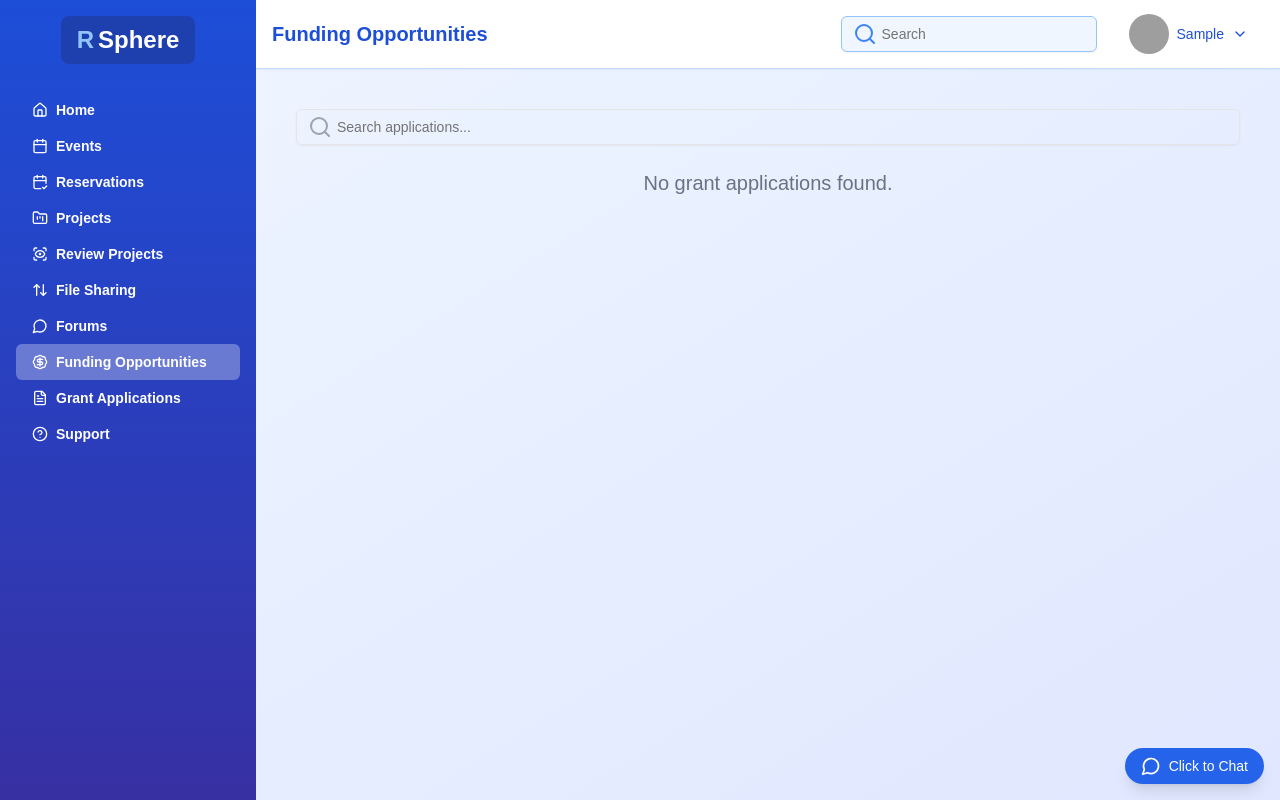
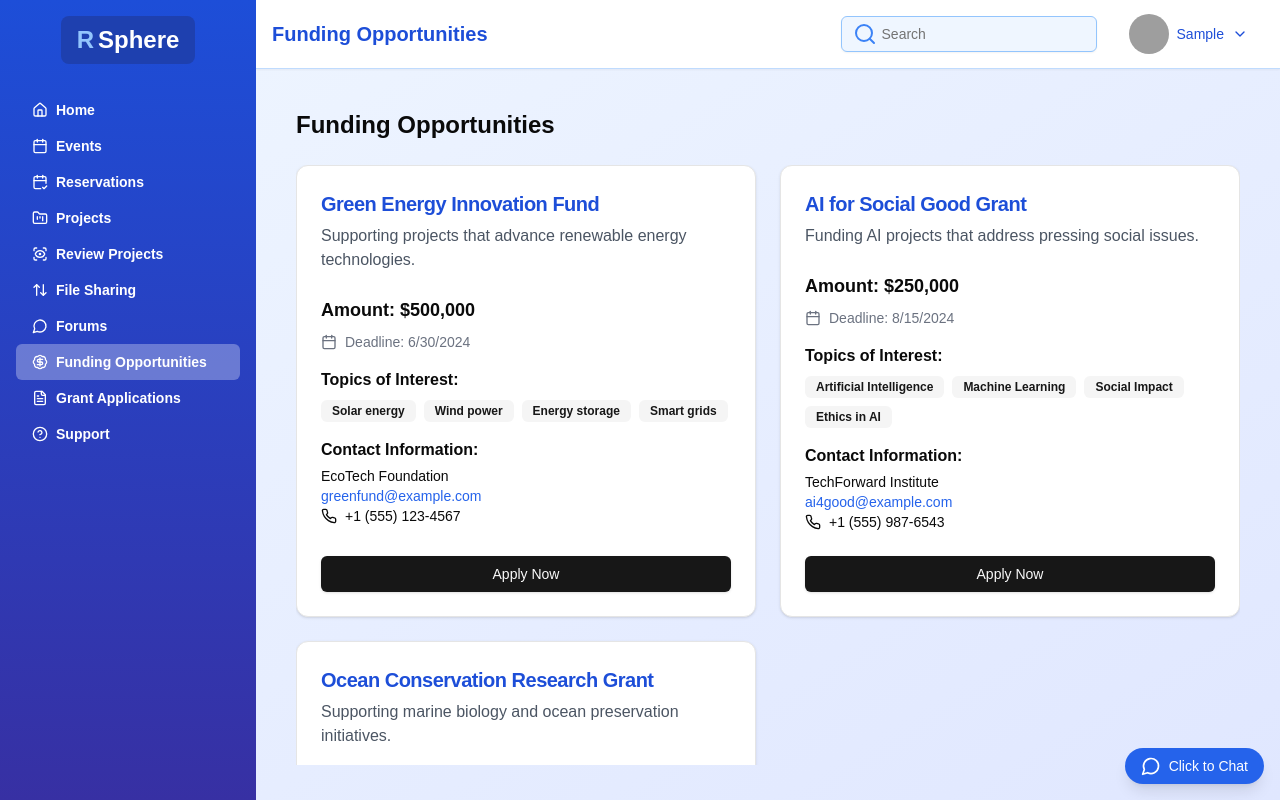
Before and after one commit to DEEP-24/wdm-research, a Next.js app: page /funding-opportunities in a window 1280 px wide. Built offline with nearby package versions, Linux system fonts and the light colour scheme; sample sign-in values are in the browser's storage; grey boxes are pictures that could not be loaded.

Commit message:
chore: add funding opportunities page

```diff
--- a/app/(dashboard)/funding-opportunities/page.tsx
+++ b/app/(dashboard)/funding-opportunities/page.tsx
@@ -3,138 +3,248 @@
 import { Badge } from "@/components/ui/badge";
 import { Button } from "@/components/ui/button";
 import { Card, CardContent, CardHeader, CardTitle } from "@/components/ui/card";
+import { ScrollArea } from "@/components/ui/scroll-area";
+import {
+  Dialog,
+  DialogContent,
+  DialogHeader,
+  DialogTitle,
+  DialogTrigger,
+} from "@/components/ui/dialog";
 import { Input } from "@/components/ui/input";
-import { ScrollArea } from "@/components/ui/scroll-area";
-import { CalendarIcon, SearchIcon } from "lucide-react";
+import { Label } from "@/components/ui/label";
+import { Textarea } from "@/components/ui/textarea";
+import { CalendarIcon, PhoneIcon, LinkIcon } from "lucide-react";
 import { useEffect, useState } from "react";
+import { toast } from "sonner";
 
-interface GrantApplication {
-  opportunity_id: number;
-  project_id: string;
-  project_title: string;
-  project_description: string;
-  request_amount: number;
-  keywords: string;
-  status: "submitted" | "under review" | "accepted" | "rejected";
-  reviewedBy?: string;
+interface FundingOpportunity {
+  id: string;
+  title: string;
+  description: string;
+  amount: number;
+  deadline: string;
+  topics: string[];
+  contactEmail: string;
+  organizationName: string;
+  phoneNumber: string;
+}
+
+interface Application {
+  opportunityId: string;
+  name: string;
+  email: string;
+  proposal: string;
+  links: string[];
 }
 
 export default function FundingOpportunities() {
-  const [applications, setApplications] = useState<GrantApplication[]>([]);
-  const [searchTerm, setSearchTerm] = useState("");
-  const [currentUser, setCurrentUser] = useState<string | null>(null);
+  const [opportunities, setOpportunities] = useState<FundingOpportunity[]>([]);
+  const [selectedOpportunity, setSelectedOpportunity] = useState<FundingOpportunity | null>(null);
+  const [links, setLinks] = useState<string[]>([]);
+  const [isDialogOpen, setIsDialogOpen] = useState(false);
 
   useEffect(() => {
-    const storedApplications = localStorage.getItem("grantApplications");
-    if (storedApplications) {
-      setApplications(JSON.parse(storedApplications));
+    const mockOpportunities: FundingOpportunity[] = [
+      {
+        id: "1",
+        title: "Green Energy Innovation Fund",
+        description: "Supporting projects that advance renewable energy technologies.",
+        amount: 500000,
+        deadline: "2024-06-30",
+        topics: ["Solar energy", "Wind power", "Energy storage", "Smart grids"],
+        contactEmail: "greenfund@example.com",
+        organizationName: "EcoTech Foundation",
+        phoneNumber: "+1 (555) 123-4567",
+      },
+      {
+        id: "2",
+        title: "AI for Social Good Grant",
+        description: "Funding AI projects that address pressing social issues.",
+        amount: 250000,
+        deadline: "2024-08-15",
+        topics: ["Artificial Intelligence", "Machine Learning", "Social Impact", "Ethics in AI"],
+        contactEmail: "ai4good@example.com",
+        organizationName: "TechForward Institute",
+        phoneNumber: "+1 (555) 987-6543",
+      },
+      {
+        id: "3",
+        title: "Ocean Conservation Research Grant",
+        description: "Supporting marine biology and ocean preservation initiatives.",
+        amount: 350000,
+        deadline: "2024-07-31",
+        topics: [
+          "Marine Biology",
+          "Ocean Cleanup",
+          "Coral Reef Restoration",
+          "Sustainable Fishing",
+        ],
+        contactEmail: "blueocean@example.com",
+        organizationName: "OceanLife Foundation",
+        phoneNumber: "+1 (555) 456-7890",
+      },
+      // Add more mock opportunities as needed
+    ];
+
+    const storedOpportunities = localStorage.getItem("fundingOpportunities");
+    if (storedOpportunities) {
+      setOpportunities(JSON.parse(storedOpportunities));
+    } else {
+      setOpportunities(mockOpportunities);
+      localStorage.setItem("fundingOpportunities", JSON.stringify(mockOpportunities));
     }
-
-    const user = localStorage.getItem("currentUser");
-    setCurrentUser(user);
   }, []);
 
-  const updateApplicationStatus = (projectId: string, newStatus: "accepted" | "rejected") => {
-    const updatedApplications = applications.map((app) =>
-      app.project_id === projectId
-        ? { ...app, status: newStatus, reviewedBy: currentUser || undefined }
-        : app,
-    );
-    setApplications(updatedApplications);
-    localStorage.setItem("grantApplications", JSON.stringify(updatedApplications));
+  const handleApply = (application: Application) => {
+    const storedApplications = localStorage.getItem("applications") || "[]";
+    const applications = JSON.parse(storedApplications);
+    applications.push(application);
+    localStorage.setItem("applications", JSON.stringify(applications));
+    toast.success("Application Submitted");
+    setIsDialogOpen(false);
+    setLinks([]);
   };
 
-  const filteredApplications = applications.filter((app) => {
-    const searchTermLower = searchTerm.toLowerCase();
-    return (
-      app.project_title.toLowerCase().includes(searchTermLower) ||
-      app.project_description.toLowerCase().includes(searchTermLower) ||
-      app.keywords.toLowerCase().includes(searchTermLower) ||
-      app.status.toLowerCase().includes(searchTermLower) ||
-      app.request_amount.toString().includes(searchTerm)
-    );
-  });
+  const addLink = () => {
+    setLinks([...links, ""]);
+  };
+
+  const updateLink = (index: number, value: string) => {
+    const updatedLinks = [...links];
+    updatedLinks[index] = value;
+    setLinks(updatedLinks);
+  };
 
   return (
     <div className="container mx-auto p-4 space-y-6">
-      <div className="relative">
-        <SearchIcon className="absolute left-3 top-1/2 transform -translate-y-1/2 text-gray-400" />
+      <h1 className="text-2xl font-bold mb-4">Funding Opportunities</h1>
+      <ScrollArea className="h-[calc(100vh-200px)]">
+        <div className="grid grid-cols-1 lg:grid-cols-2 gap-6">
+          {opportunities.map((opportunity) => (
+            <Card key={opportunity.id} className="flex flex-col h-full">
+              <CardHeader>
+                <CardTitle className="text-xl font-semibold text-blue-700">
+                  {opportunity.title}
+                </CardTitle>
+                <p className="text-gray-600">{opportunity.description}</p>
+              </CardHeader>
+              <CardContent className="flex-grow space-y-4">
+                <div className="text-sm space-y-2">
+                  <p className="font-semibold text-lg">
+                    Amount: ${opportunity.amount.toLocaleString()}
+                  </p>
+                  <p className="flex items-center text-gray-500">
+                    <CalendarIcon className="mr-2 h-4 w-4" />
+                    Deadline: {new Date(opportunity.deadline).toLocaleDateString()}
+                  </p>
+                </div>
+                <div>
+                  <h4 className="font-semibold mb-2">Topics of Interest:</h4>
+                  <div className="flex flex-wrap gap-2">
+                    {opportunity.topics.map((topic, index) => (
+                      // biome-ignore lint/suspicious/noArrayIndexKey: <explanation>
+                      <Badge key={index} variant="secondary">
+                        {topic}
+                      </Badge>
+                    ))}
+                  </div>
+                </div>
+                <div>
+                  <h4 className="font-semibold mb-1">Contact Information:</h4>
+                  <p className="text-sm">{opportunity.organizationName}</p>
+                  <p className="text-sm text-blue-600">{opportunity.contactEmail}</p>
+                  <p className="text-sm flex items-center">
+                    <PhoneIcon className="mr-2 h-4 w-4" />
+                    {opportunity.phoneNumber}
+                  </p>
+                </div>
+              </CardContent>
+              <CardContent className="pt-0">
+                <Dialog open={isDialogOpen} onOpenChange={setIsDialogOpen}>
+                  <DialogTrigger asChild>
+                    <Button
+                      className="w-full"
+                      onClick={() => {
+                        setSelectedOpportunity(opportunity);
+                        setIsDialogOpen(true);
+                      }}
+                    >
+                      Apply Now
+                    </Button>
+                  </DialogTrigger>
+                  <DialogContent>
+                    <DialogHeader>
+                      <DialogTitle>Apply for {selectedOpportunity?.title}</DialogTitle>
+                    </DialogHeader>
+                    <form
+                      onSubmit={(e) => {
+                        e.preventDefault();
+                        const formData = new FormData(e.currentTarget);
+                        handleApply({
+                          opportunityId: selectedOpportunity!.id,
+                          name: formData.get("name") as string,
+                          email: formData.get("email") as string,
+                          proposal: formData.get("proposal") as string,
+                          links: links.filter((link) => link.trim() !== ""),
+                        });
+                      }}
+                    >
+                      <div className="space-y-4">
+                        <div>
+                          <Label htmlFor="name">Name</Label>
+                          <Input id="name" name="name" required />
+                        </div>
+                        <div>
+                          <Label htmlFor="email">Email</Label>
+                          <Input id="email" name="email" type="email" required />
+                        </div>
+                        <div>
+                          <Label htmlFor="proposal">Proposal</Label>
+                          <Textarea id="proposal" name="proposal" required />
+                        </div>
+                        <div>
+                          <Label>Links</Label>
+                          {links.map((link, index) => (
+                            // biome-ignore lint/suspicious/noArrayIndexKey: <explanation>
+                            <div key={index} className="flex items-center mt-2">
                               <Input
-          className="pl-10 w-full"
-          type="search"
-          placeholder="Search applications..."
-          value={searchTerm}
-          onChange={(e) => setSearchTerm(e.target.value)}
+                                value={link}
+                                onChange={(e) => updateLink(index, e.target.value)}
+                                placeholder="https://example.com"
                               />
-      </div>
-
-      <ScrollArea className="h-[calc(100vh-200px)]">
-        {filteredApplications.length === 0 ? (
-          <div className="flex justify-center items-center h-full">
-            <p className="text-xl text-gray-500">No grant applications found.</p>
-          </div>
-        ) : (
-          <div className="grid grid-cols-1 sm:grid-cols-2 lg:grid-cols-3 xl:grid-cols-4 gap-4">
-            {filteredApplications.map((application) => (
-              <Card
-                key={application.project_id}
-                className="hover:shadow-lg transition-shadow duration-300 flex flex-col h-full"
+                              <Button
+                                type="button"
+                                variant="ghost"
+                                size="icon"
+                                onClick={() => {
+                                  const newLinks = links.filter((_, i) => i !== index);
+                                  setLinks(newLinks);
+                                }}
                               >
-                <CardHeader className="flex-grow">
-                  <div className="flex justify-between items-start mb-2">
-                    <CardTitle className="text-lg font-semibold text-blue-700 line-clamp-2">
-                      {application.project_title}
-                    </CardTitle>
-                    <Badge
-                      variant={
-                        application.status === "accepted"
-                          ? "default"
-                          : application.status === "rejected"
-                            ? "destructive"
-                            : "secondary"
-                      }
-                      className="ml-2 shrink-0"
-                    >
-                      {application.status.charAt(0).toUpperCase() + application.status.slice(1)}
-                    </Badge>
-                  </div>
-                  <p className="text-gray-600 text-sm line-clamp-3 mb-2">
-                    {application.project_description}
-                  </p>
-                  <div className="text-sm">
-                    <p className="font-semibold">${application.request_amount.toLocaleString()}</p>
-                    <p className="text-gray-500 line-clamp-1">{application.keywords}</p>
-                  </div>
-                </CardHeader>
-                <CardContent className="pt-0">
-                  {application.status === "submitted" && currentUser ? (
-                    <div className="flex space-x-2">
-                      <Button
-                        className="flex-1 text-xs"
-                        size="sm"
-                        onClick={() => updateApplicationStatus(application.project_id, "accepted")}
-                      >
-                        Accept
-                      </Button>
-                      <Button
-                        className="flex-1 text-xs"
-                        size="sm"
-                        variant="destructive"
-                        onClick={() => updateApplicationStatus(application.project_id, "rejected")}
-                      >
-                        Reject
+                                <LinkIcon className="h-4 w-4" />
                               </Button>
                             </div>
-                  ) : (
-                    <Button className="w-full text-xs" size="sm" disabled>
-                      {application.status.charAt(0).toUpperCase() + application.status.slice(1)}
+                          ))}
+                          <Button
+                            type="button"
+                            variant="outline"
+                            size="sm"
+                            onClick={addLink}
+                            className="mt-2"
+                          >
+                            Add Link
                           </Button>
-                  )}
+                        </div>
+                        <Button type="submit">Submit Application</Button>
+                      </div>
+                    </form>
+                  </DialogContent>
+                </Dialog>
               </CardContent>
             </Card>
           ))}
         </div>
-        )}
       </ScrollArea>
     </div>
   );
--- a/package.json
+++ b/package.json
@@ -20,6 +20,7 @@
     "@radix-ui/react-scroll-area": "^1.2.0",
     "@radix-ui/react-select": "^2.1.2",
     "@radix-ui/react-slot": "^1.1.0",
+    "@radix-ui/react-tabs": "^1.1.1",
     "@types/react-big-calendar": "^1.8.12",
     "class-variance-authority": "^0.7.0",
     "clsx": "^2.1.1",
```
Also changed, not shown: components/ui/tabs.tsx (added, +55 -0 lines), 1 other file (tests, documents, lock files or other folders). Lines whose indentation alone changed are shown as unchanged.
